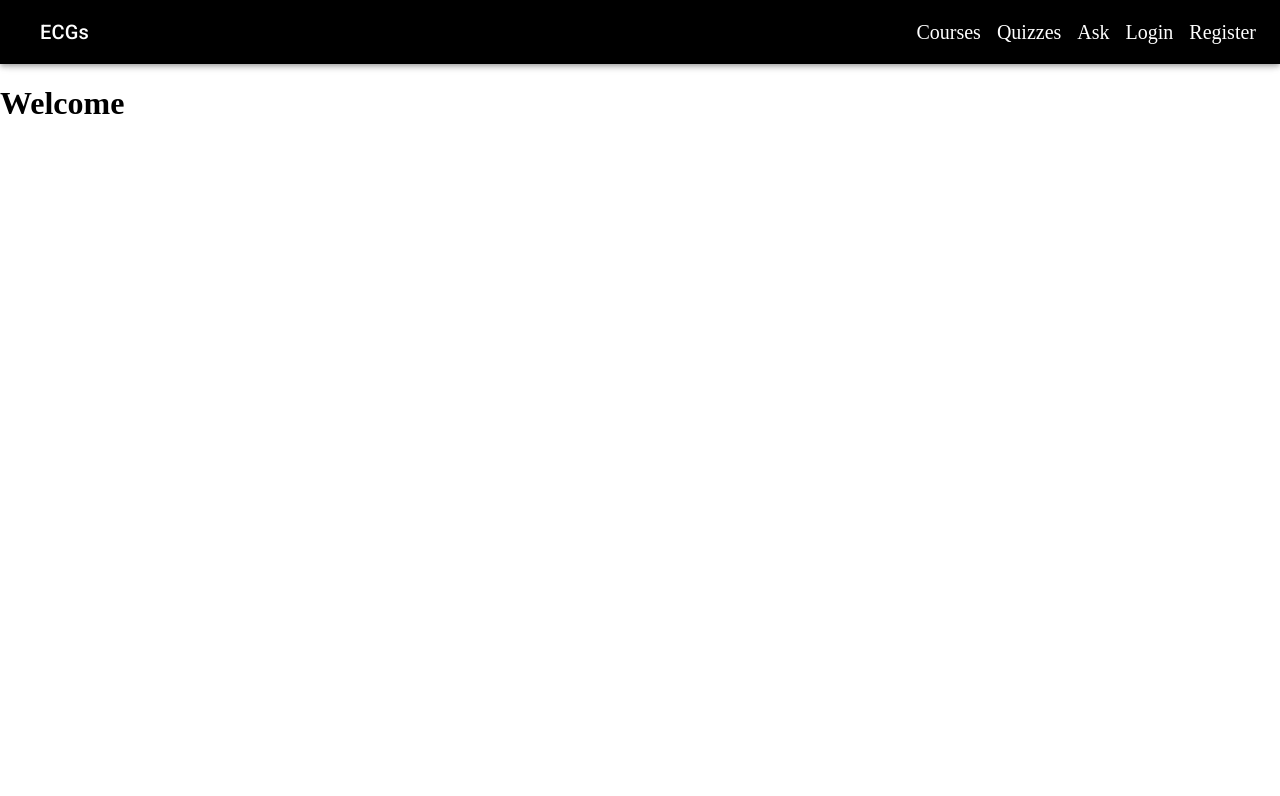
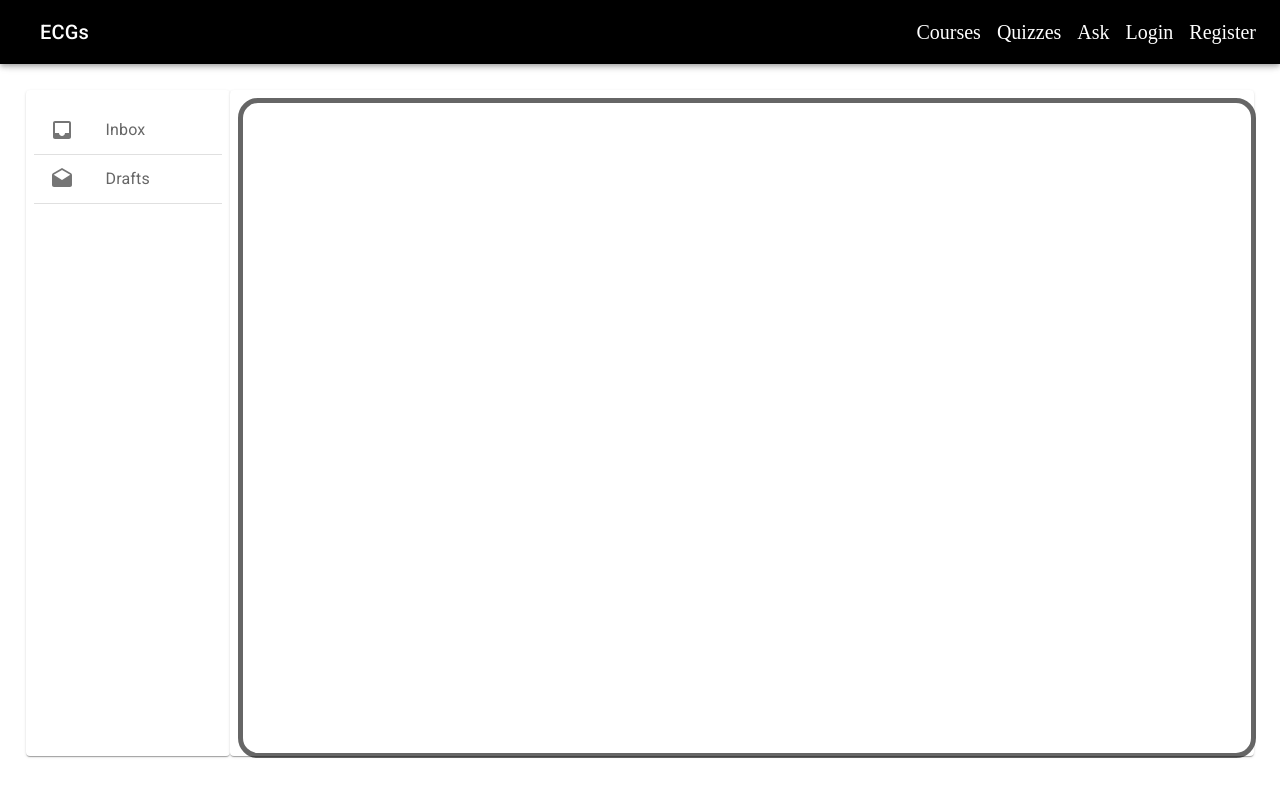
Before and after one commit to jackgibson1/ecg-frontend, a React (Create React App) app: page /courses/anatomy in a window 1280 px wide. Shown: the top 796 px of the page. Built offline with nearby package versions, Linux system fonts and the light colour scheme.

Commit message:
course structure set up

```diff
--- a/src/components/AnatomyCourse.jsx
+++ b/src/components/AnatomyCourse.jsx
@@ -1,7 +1,34 @@
-import React from 'react';
+import * as React from 'react';
+import { styled } from '@mui/material/styles';
+import Grid from '@mui/material/Grid';
+import Paper from '@mui/material/Paper';
+import Box from '@mui/material/Box';
+import CourseContentsList from './CourseContentsList';
+
+const Item = styled(Paper)(({ theme }) => ({
+  ...theme.typography.body2,
+  padding: theme.spacing(1),
+  textAlign: 'center',
+  color: theme.palette.text.secondary,
+  height: '500%',
+}));
 
 export default function AnatomyCourse() {
   return (
-    <h1>Welcome</h1>
+    <Grid sx={{ paddingTop: '2%', paddingLeft: '2%', paddingRight: '2%' }} fluid container justify="center">
+      <Grid item xs={2}>
+        <Item>
+          <CourseContentsList />
+        </Item>
+      </Grid>
+      <Grid item xs={10}>
+        <Item>
+          <Box sx={{
+            borderColor: 'grey.500', border: 5, borderRadius: 5, width: '100%', height: '100%',
+          }}
+          />
+        </Item>
+      </Grid>
+    </Grid>
   );
 }
--- /dev/null
+++ b/src/components/CourseContentsList.jsx
@@ -0,0 +1,36 @@
+import * as React from 'react';
+import List from '@mui/material/List';
+import ListItem from '@mui/material/ListItem';
+import ListItemButton from '@mui/material/ListItemButton';
+import ListItemIcon from '@mui/material/ListItemIcon';
+import ListItemText from '@mui/material/ListItemText';
+import Divider from '@mui/material/Divider';
+import InboxIcon from '@mui/icons-material/Inbox';
+import DraftsIcon from '@mui/icons-material/Drafts';
+
+export default function CourseContentsList() {
+  return (
+    <nav aria-label="main mailbox folders">
+      <List>
+        <ListItem disablePadding>
+          <ListItemButton>
+            <ListItemIcon>
+              <InboxIcon />
+            </ListItemIcon>
+            <ListItemText primary="Inbox" />
+          </ListItemButton>
+        </ListItem>
+        <Divider />
+        <ListItem disablePadding>
+          <ListItemButton>
+            <ListItemIcon>
+              <DraftsIcon />
+            </ListItemIcon>
+            <ListItemText primary="Drafts" />
+          </ListItemButton>
+        </ListItem>
+        <Divider />
+      </List>
+    </nav>
+  );
+}
```
